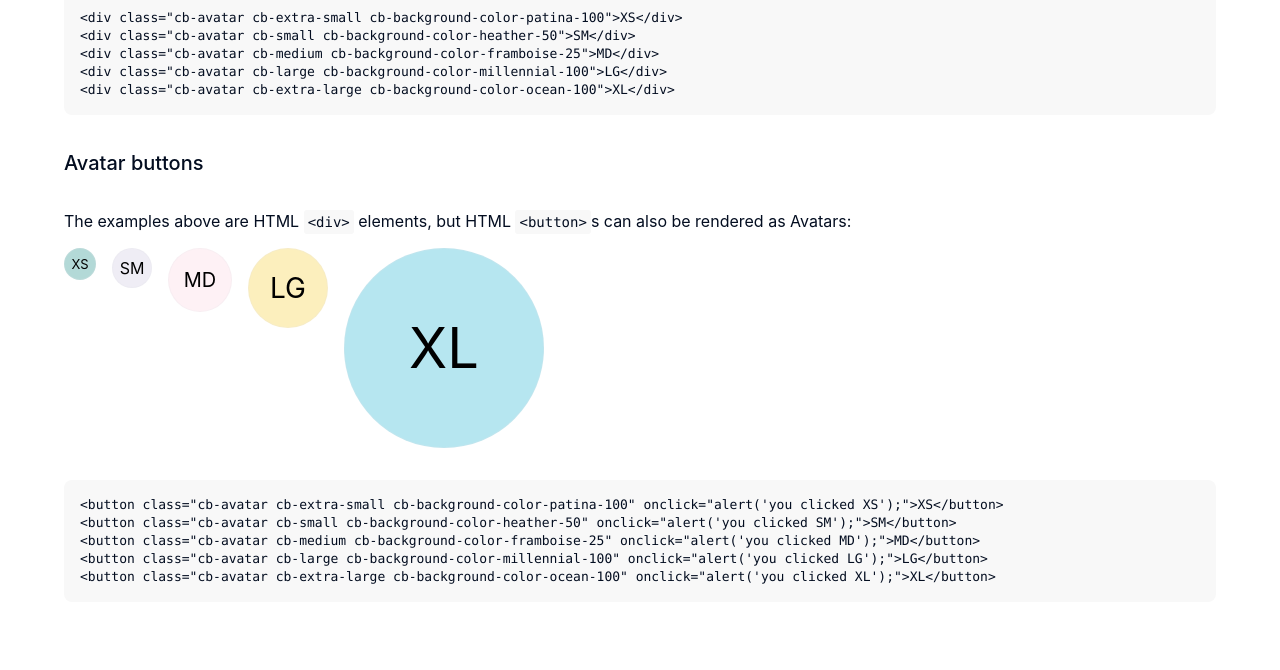
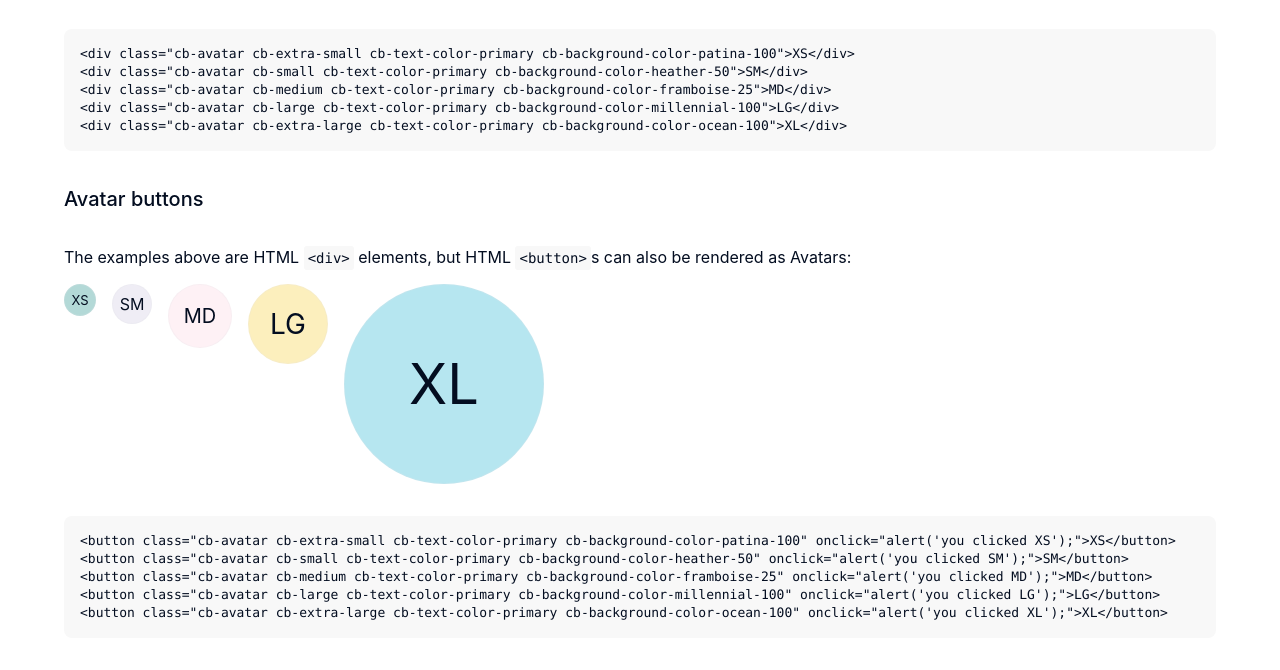
Before and after one commit to Casecommons/cbp-ds-in-css, a website: page avatar.html in a window 1280 px wide. Shown: the part 409-1079 px from the top of the page. Before the commit the page ends 1043 px from the top, so only its background shows below. Drawn offline with Linux system fonts and the light colour scheme.

Commit message:
update avatar

```diff
--- a/avatar.html
+++ b/avatar.html
@@ -20,32 +20,35 @@
       This defaults to the small size, but size can be set explicitly by adding one of: <code
         class="cb-inline-code">.cb-extra-small</code>, <code class="cb-inline-code">.cb-small</code>,
       <code class="cb-inline-code">.cb-medium</code>, <code class="cb-inline-code">.cb-large</code>, or
-      <code class="cb-inline-code">.cb-extra-large</code>
+      <code class="cb-inline-code">.cb-extra-large</code>.
+    </p>
+    <p>
+      Be sure to specify a color and a background color for an Avatar.
     </p>
     <div class="cb-flex cb-gap-default cb-flex-wrap-wrap">
-      <div class="cb-avatar cb-extra-small cb-background-color-patina-100">
+      <div class="cb-avatar cb-extra-small cb-text-color-primary cb-background-color-patina-100">
         XS
       </div>
-      <div class="cb-avatar cb-small cb-background-color-heather-50">
+      <div class="cb-avatar cb-small cb-text-color-primary cb-background-color-heather-50">
         SM
       </div>
-      <div class="cb-avatar cb-medium cb-background-color-framboise-25">
+      <div class="cb-avatar cb-medium cb-text-color-primary cb-background-color-framboise-25">
         MD
       </div>
-      <div class="cb-avatar cb-large cb-background-color-millennial-100">
+      <div class="cb-avatar cb-large cb-text-color-primary cb-background-color-millennial-100">
         LG
       </div>
-      <div class="cb-avatar cb-extra-large cb-background-color-ocean-100">
+      <div class="cb-avatar cb-extra-large cb-text-color-primary cb-background-color-ocean-100">
         XL
       </div>
     </div>
 
     <div class="cb-code-block-container">
-      <pre>&lt;div class="cb-avatar cb-extra-small cb-background-color-patina-100"&gt;XS&lt;/div&gt;
-&lt;div class="cb-avatar cb-small cb-background-color-heather-50"&gt;SM&lt;/div&gt;
-&lt;div class="cb-avatar cb-medium cb-background-color-framboise-25"&gt;MD&lt;/div&gt;
-&lt;div class="cb-avatar cb-large cb-background-color-millennial-100"&gt;LG&lt;/div&gt;
-&lt;div class="cb-avatar cb-extra-large cb-background-color-ocean-100"&gt;XL&lt;/div&gt;</pre>
+      <pre>&lt;div class="cb-avatar cb-extra-small cb-text-color-primary cb-background-color-patina-100"&gt;XS&lt;/div&gt;
+&lt;div class="cb-avatar cb-small cb-text-color-primary cb-background-color-heather-50"&gt;SM&lt;/div&gt;
+&lt;div class="cb-avatar cb-medium cb-text-color-primary cb-background-color-framboise-25"&gt;MD&lt;/div&gt;
+&lt;div class="cb-avatar cb-large cb-text-color-primary cb-background-color-millennial-100"&gt;LG&lt;/div&gt;
+&lt;div class="cb-avatar cb-extra-large cb-text-color-primary cb-background-color-ocean-100"&gt;XL&lt;/div&gt;</pre>
     </div>
 
     <h3 id="avatar-buttons" class="cb-h6 cb-margin-bottom-large cb-margin-top-large">Avatar buttons</h3>
@@ -53,30 +56,30 @@
     <p>The examples above are HTML <code class="cb-inline-code">&lt;div></code> elements, but HTML <code
         class="cb-inline-code">&lt;button></code>s can also be rendered as Avatars:</p>
     <div class="cb-flex cb-gap-default cb-flex-wrap-wrap">
-      <button class="cb-avatar cb-extra-small cb-background-color-patina-100" onclick="alert('you clicked XS');">
+      <button class="cb-avatar cb-extra-small cb-text-color-primary cb-background-color-patina-100" onclick="alert('you clicked XS');">
         XS
       </button>
-      <button class="cb-avatar cb-small cb-background-color-heather-50" onclick="alert('you clicked SM');">
+      <button class="cb-avatar cb-small cb-text-color-primary cb-background-color-heather-50" onclick="alert('you clicked SM');">
         SM
       </button>
-      <button class="cb-avatar cb-medium cb-background-color-framboise-25" onclick="alert('you clicked MD');">
+      <button class="cb-avatar cb-medium cb-text-color-primary cb-background-color-framboise-25" onclick="alert('you clicked MD');">
         MD
       </button>
-      <button class="cb-avatar cb-large cb-background-color-millennial-100" onclick="alert('you clicked LG');">
+      <button class="cb-avatar cb-large cb-text-color-primary cb-background-color-millennial-100" onclick="alert('you clicked LG');">
         LG
       </button>
-      <button class="cb-avatar cb-extra-large cb-background-color-ocean-100" onclick="alert('you clicked XL');">
+      <button class="cb-avatar cb-extra-large cb-text-color-primary cb-background-color-ocean-100" onclick="alert('you clicked XL');">
         XL
       </button>
     </div>
 
     <div class="cb-code-block-container">
       <pre
-        class="cb-caption cb-monospace fullwidth cb-no-margin">&lt;button class="cb-avatar cb-extra-small cb-background-color-patina-100" onclick="alert('you clicked XS');"&gt;XS&lt;/button&gt;
-&lt;button class="cb-avatar cb-small cb-background-color-heather-50" onclick="alert('you clicked SM');"&gt;SM&lt;/button&gt;
-&lt;button class="cb-avatar cb-medium cb-background-color-framboise-25" onclick="alert('you clicked MD');"&gt;MD&lt;/button&gt;
-&lt;button class="cb-avatar cb-large cb-background-color-millennial-100" onclick="alert('you clicked LG');"&gt;LG&lt;/button&gt;
-&lt;button class="cb-avatar cb-extra-large cb-background-color-ocean-100" onclick="alert('you clicked XL');"&gt;XL&lt;/button&gt;</pre>
+        class="cb-caption cb-monospace fullwidth cb-no-margin">&lt;button class="cb-avatar cb-extra-small cb-text-color-primary cb-background-color-patina-100" onclick="alert('you clicked XS');"&gt;XS&lt;/button&gt;
+&lt;button class="cb-avatar cb-small cb-text-color-primary cb-background-color-heather-50" onclick="alert('you clicked SM');"&gt;SM&lt;/button&gt;
+&lt;button class="cb-avatar cb-medium cb-text-color-primary cb-background-color-framboise-25" onclick="alert('you clicked MD');"&gt;MD&lt;/button&gt;
+&lt;button class="cb-avatar cb-large cb-text-color-primary cb-background-color-millennial-100" onclick="alert('you clicked LG');"&gt;LG&lt;/button&gt;
+&lt;button class="cb-avatar cb-extra-large cb-text-color-primary cb-background-color-ocean-100" onclick="alert('you clicked XL');"&gt;XL&lt;/button&gt;</pre>
     </div>
   </main>
 </body>
```
